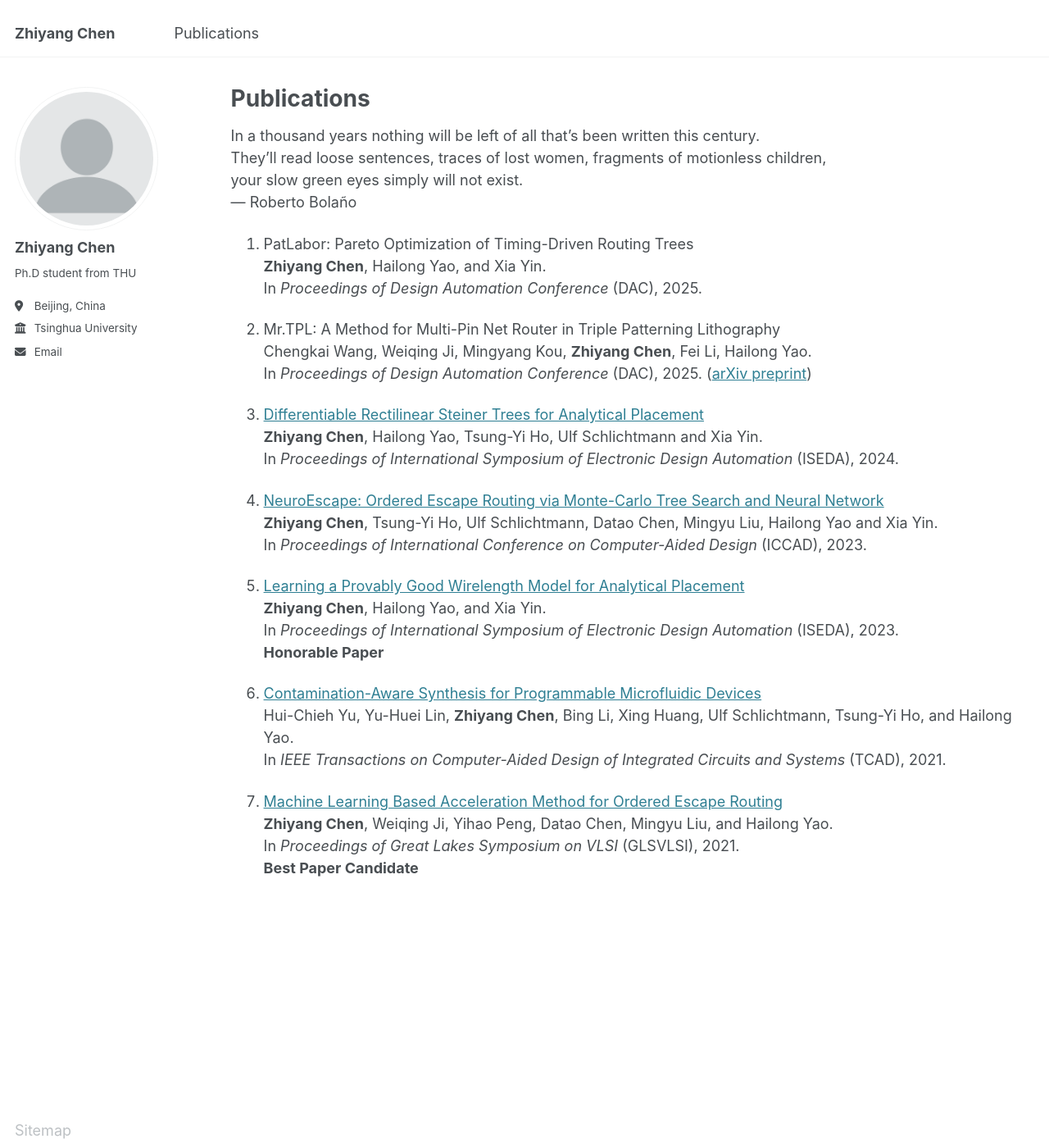
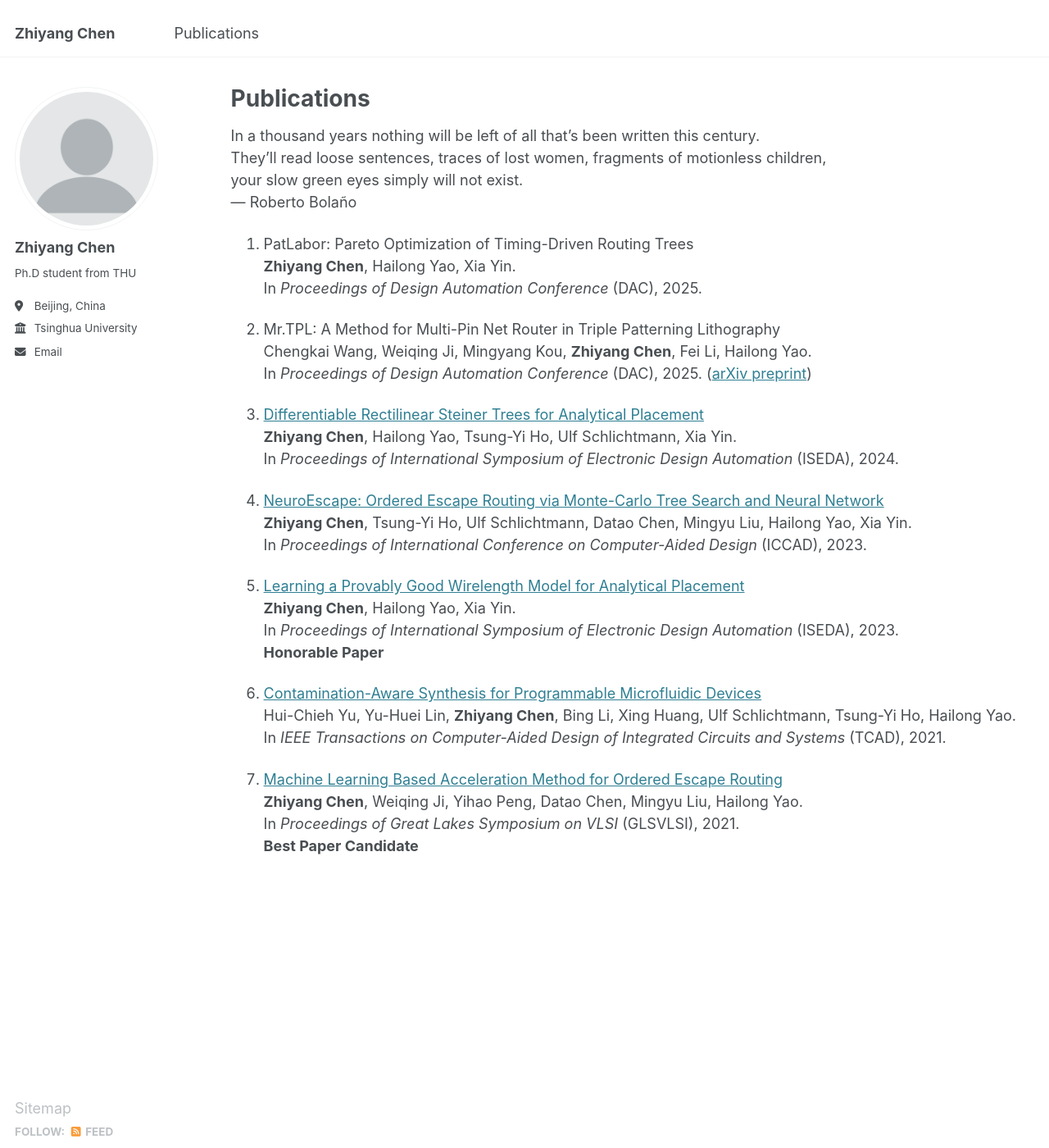
Before and after one commit to chen-zhi-yang/chen-zhi-yang.github.io, a Jekyll site: the page built from _pages/publications.md, in a window 1280 px wide and 1400 px high. Shown: the whole window at 82% size. Built offline with Jekyll 4.4.1, drawn with Linux system fonts in a browser that asks for light colours.

Commit message:
Modify pubs

```diff
--- a/_pages/publications.md
+++ b/_pages/publications.md
@@ -17,7 +17,7 @@
 --- Roberto Bolaño
 
 7. PatLabor: Pareto Optimization of Timing-Driven Routing Trees
-**Zhiyang Chen**, Hailong Yao, and Xia Yin.
+**Zhiyang Chen**, Hailong Yao, Xia Yin.
 In *Proceedings of Design Automation Conference* (DAC), 2025.
 
 6. Mr.TPL: A Method for Multi-Pin Net Router in Triple Patterning Lithography
@@ -25,23 +25,23 @@
 In *Proceedings of Design Automation Conference* (DAC), 2025. ([arXiv preprint](https://arxiv.org/abs/2412.02703))
 
 5. [Differentiable Rectilinear Steiner Trees for Analytical Placement](https://ieeexplore.ieee.org/document/10617497)
-**Zhiyang Chen**, Hailong Yao, Tsung-Yi Ho, Ulf Schlichtmann and Xia Yin.
+**Zhiyang Chen**, Hailong Yao, Tsung-Yi Ho, Ulf Schlichtmann, Xia Yin.
 In *Proceedings of International Symposium of Electronic Design Automation* (ISEDA), 2024.
 
 4. [NeuroEscape: Ordered Escape Routing via Monte-Carlo Tree Search and Neural Network](https://ieeexplore.ieee.org/abstract/document/10323718)
-**Zhiyang Chen**, Tsung-Yi Ho, Ulf Schlichtmann, Datao Chen, Mingyu Liu, Hailong Yao and Xia Yin.
+**Zhiyang Chen**, Tsung-Yi Ho, Ulf Schlichtmann, Datao Chen, Mingyu Liu, Hailong Yao, Xia Yin.
 In *Proceedings of International Conference on Computer-Aided Design* (ICCAD), 2023.
 
 3. [Learning a Provably Good Wirelength Model for Analytical Placement](https://ieeexplore.ieee.org/document/10218451)
-**Zhiyang Chen**, Hailong Yao, and Xia Yin.
+**Zhiyang Chen**, Hailong Yao, Xia Yin.
 In *Proceedings of International Symposium of Electronic Design Automation* (ISEDA), 2023.
 **Honorable Paper**
 
 2. [Contamination-Aware Synthesis for Programmable Microfluidic Devices](https://ieeexplore.ieee.org/document/9647006)
-Hui-Chieh Yu, Yu-Huei Lin, **Zhiyang Chen**, Bing Li, Xing Huang, Ulf Schlichtmann, Tsung-Yi Ho, and Hailong Yao.
+Hui-Chieh Yu, Yu-Huei Lin, **Zhiyang Chen**, Bing Li, Xing Huang, Ulf Schlichtmann, Tsung-Yi Ho, Hailong Yao.
 In *IEEE Transactions on Computer-Aided Design of Integrated Circuits and Systems* (TCAD), 2021.
 
 1. [Machine Learning Based Acceleration Method for Ordered Escape Routing](https://dl.acm.org/doi/10.1145/3453688.3461483)
-**Zhiyang Chen**, Weiqing Ji, Yihao Peng, Datao Chen, Mingyu Liu, and Hailong Yao.
+**Zhiyang Chen**, Weiqing Ji, Yihao Peng, Datao Chen, Mingyu Liu, Hailong Yao.
 In *Proceedings of Great Lakes Symposium on VLSI* (GLSVLSI), 2021.
 **Best Paper Candidate**
```
